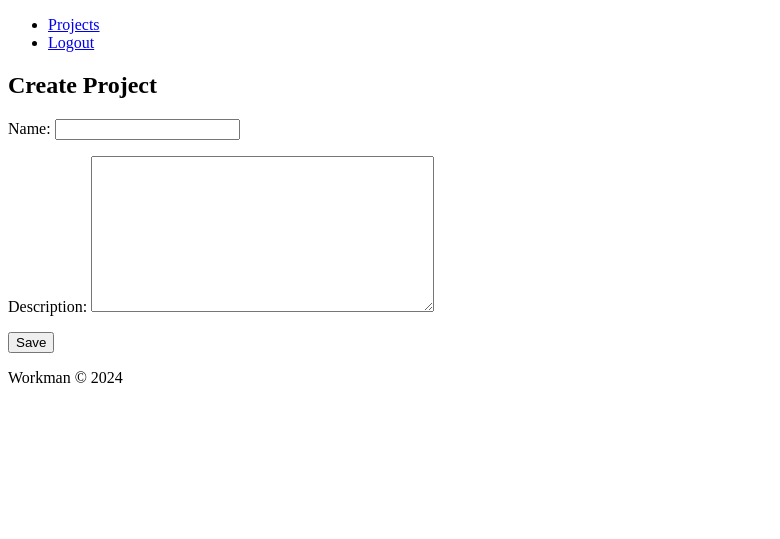
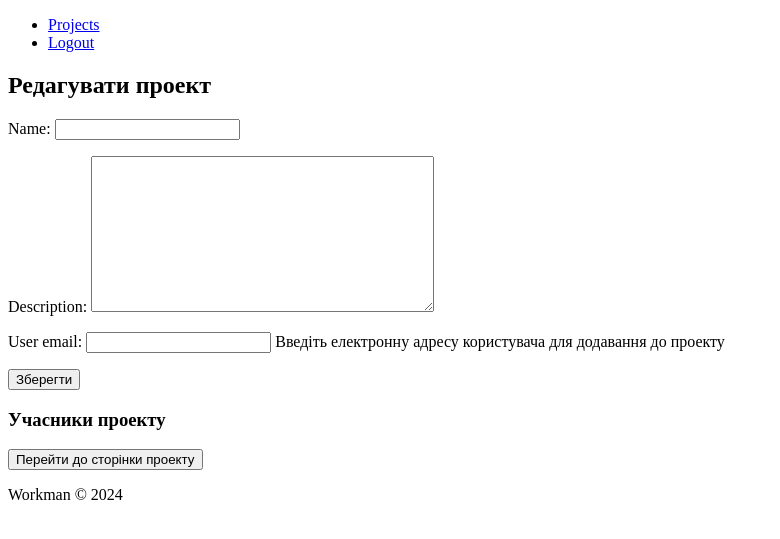
Before and after one commit to makson2006/workman, a Django app: page /project/create/ in a window 1280 px wide. Shown: the top 539 px of the page, without its empty margins (0-780 px from the left). Run offline with Django 5.2, Linux system fonts and the light colour scheme; the visitor is signed in with stand-in values (Sample User, id 1).

Commit message:
Bugs fixed

```diff
--- a/projects/forms.py
+++ b/projects/forms.py
@@ -2,11 +2,26 @@
 from django import forms
 
 class ProjectForm(forms.ModelForm):
+    user_email = forms.EmailField(required=False, help_text="Введіть електронну адресу користувача для додавання до проекту")
+
     class Meta:
         model = Project
-        fields = ['name','description']
+        fields = ['name', 'description']
+
+    def clean_user_email(self):
+        email = self.cleaned_data.get('user_email')
+        if email:
+            if not User.objects.filter(email=email).exists():
+                raise forms.ValidationError("Користувача з такою електронною адресою не існує.")
+        return email
 
 class TaskForm(forms.ModelForm):
     class Meta:
         model = Task
-        fields = ['project', 'title', 'description', 'assignee', 'status']
+        fields = ['title', 'description', 'status', 'assignee']
+
+    def __init__(self, *args, **kwargs):
+        project = kwargs.pop('project', None)
+        super().__init__(*args, **kwargs)
+        if project:
+            self.fields['assignee'].queryset = project.users.all()
--- a/projects/models.py
+++ b/projects/models.py
@@ -5,6 +5,7 @@
     name = models.CharField(max_length=100)
     description = models.TextField()
     owner = models.ForeignKey(User, on_delete=models.CASCADE, related_name='projects')
+    users = models.ManyToManyField(User, related_name='projects_participated')
 
     def __str__(self):
         return self.name
--- a/projects/templates/projects/project_form.html
+++ b/projects/templates/projects/project_form.html
@@ -1,10 +1,35 @@
 {% extends "base_generic.html" %}
 
+{% block title %}Редагувати проект{% endblock %}
+
 {% block content %}
-  <h2>{% if form.instance.pk %}Edit{% else %}Create{% endif %} Project</h2>
+  <h2>Редагувати проект</h2>
+
   <form method="post">
     {% csrf_token %}
     {{ form.as_p }}
-    <button type="submit">Save</button>
+    <button type="submit">Зберегти</button>
   </form>
+
+  <!-- Відображення повідомлень -->
+  {% if messages %}
+    <ul class="messages">
+      {% for message in messages %}
+        <li{% if message.tags %} class="{{ message.tags }}"{% endif %}>{{ message }}</li>
+      {% endfor %}
+    </ul>
+  {% endif %}
+
+  <h3>Учасники проекту</h3>
+  <ul>
+    {% for user in project.users.all %}
+      <li>{{ user.email }}</li>
+    {% endfor %}
+  </ul>
+
+  <!-- Додати кнопку для переходу до сторінки проекту -->
+  <form action="{% url 'project_detail' project.id %}" method="get">
+    <button type="submit">Перейти до сторінки проекту</button>
+  </form>
+
 {% endblock %}
--- a/projects/templates/projects/task_form.html
+++ b/projects/templates/projects/task_form.html
@@ -1,7 +1,9 @@
 {% extends "base_generic.html" %}
 
+{% block title %}Create Task{% endblock %}
+
 {% block content %}
-  <h2>{% if form.instance.pk %}Edit{% else %}Create{% endif %} Task</h2>
+  <h2>Create Task for {{ project.name }}</h2>
   <form method="post">
     {% csrf_token %}
     {{ form.as_p }}
--- a/projects/views.py
+++ b/projects/views.py
@@ -2,11 +2,13 @@
 from django.contrib.auth.decorators import login_required
 from .models import Project, Task
 from .forms import ProjectForm, TaskForm
+from django.contrib.auth.models import User
+from django.contrib import messages
 
 @login_required
 def project_list(request):
     projects = Project.objects.filter(owner=request.user)
-    return render(request,'projects/project_list.html',{'projects': projects})
+    return render(request, 'projects/project_list.html', {'projects': projects})
 
 
 @login_required
@@ -23,43 +25,61 @@
             project = form.save(commit=False)
             project.owner = request.user
             project.save()
-            return redirect('project_list')
+
+            user_email = form.cleaned_data.get('user_email')
+            if user_email:
+                    user = User.objects.get(email=user_email)
+                    project.users.add(user)
+                    messages.success(request, f"Користувач {user_email} успішно доданий до проекту.")
+            return redirect('project_detail', project_id=project.id)
     else:
-        form = ProjectForm
-    return render(request,'projects/project_form.html',{'form':form})
+        form = ProjectForm()
+
+    return render(request, 'projects/project_form.html', {'form': form})
 
 @login_required
-def project_edit(request,project_id):
-    project = get_object_or_404(Project, id=project_id,owner=request.user)
+def project_edit(request, project_id):
+    project = get_object_or_404(Project, id=project_id, owner=request.user)
     if request.method == 'POST':
-        form = ProjectForm(request.POST,instance=project)
+        form = ProjectForm(request.POST, instance=project)
         if form.is_valid():
+            user_email = form.cleaned_data.get('user_email')
+            if user_email:
+                try:
+                    user = User.objects.get(email=user_email)
+                    if user in project.users.all():
+                        messages.error(request, f"Користувач з email {user_email} вже у проекті.")
+                    else:
+                        project.users.add(user)
+                        messages.success(request, f"Користувач {user_email} успішно доданий до проекту.")
+                except User.DoesNotExist:
+                    messages.error(request, f"Користувач з email {user_email} не знайдений.")
             form.save()
-            return redirect('project_list')
+            return redirect('project_edit', project_id=project.id)  # Змінено тут
     else:
-        form = ProjectForm(instance=Project)
-    return render(request,'projects/project_form.html',{'form':form})
+        form = ProjectForm(instance=project)
+    return render(request, 'projects/project_form.html', {'form': form, 'project': project})
 
 @login_required
 def project_delete(request, project_id):
     project = get_object_or_404(Project,id=project_id,owner=request.user)
     if request.method == 'POST':
-        project.detelete()
+        project.delete()
         return redirect('project_list')
     return render(request,'projects/project_confirm_delete.html',{'project':project})
 
-@login_required
+
 def task_create(request, project_id):
-    project = get_object_or_404(Project, id=project_id, owner=request.user)
+    project = get_object_or_404(Project, id=project_id)
     if request.method == 'POST':
-        form = TaskForm(request.POST)
+        form = TaskForm(request.POST, project=project)
         if form.is_valid():
             task = form.save(commit=False)
             task.project = project
             task.save()
-            return redirect('project_detail', project_id=project.id)
+            return redirect('project_detail', project_id=project_id)
     else:
-        form = TaskForm()
+        form = TaskForm(project=project)
     return render(request, 'projects/task_form.html', {'form': form, 'project': project})
 
 
@@ -85,4 +105,4 @@
     if request.method == 'POST':
         task.delete()
         return redirect('project_detail', project_id=project.id)
-    return render(request,'projects/task_confirm_delete',{'task':task,'project':project})
+    return render(request,'projects/task_confirm_delete.html',{'task':task,'project':project})
--- a/templates/base_generic.html
+++ b/templates/base_generic.html
@@ -7,6 +7,7 @@
     <!-- Вставте тут CSS або інші ресурси -->
 </head>
 <body>
+
     <header>
         <nav>
             <ul>
```
Also changed, not shown: projects/templates/projects/project_detail.html (+13 -6 lines), projects/templates/projects/project_list.html (+6 -2 lines), projects/migrations/0002_project_users.py (added).
